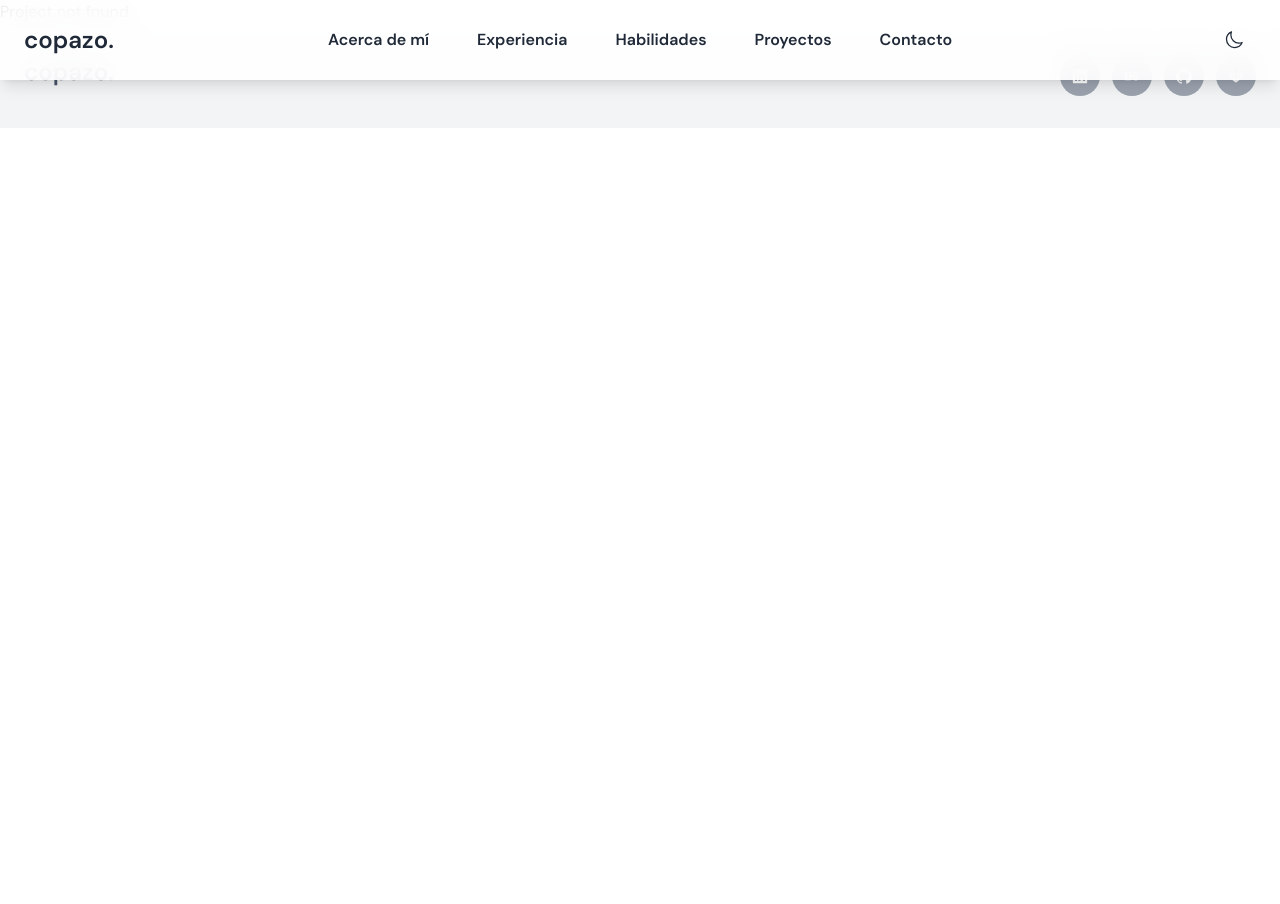
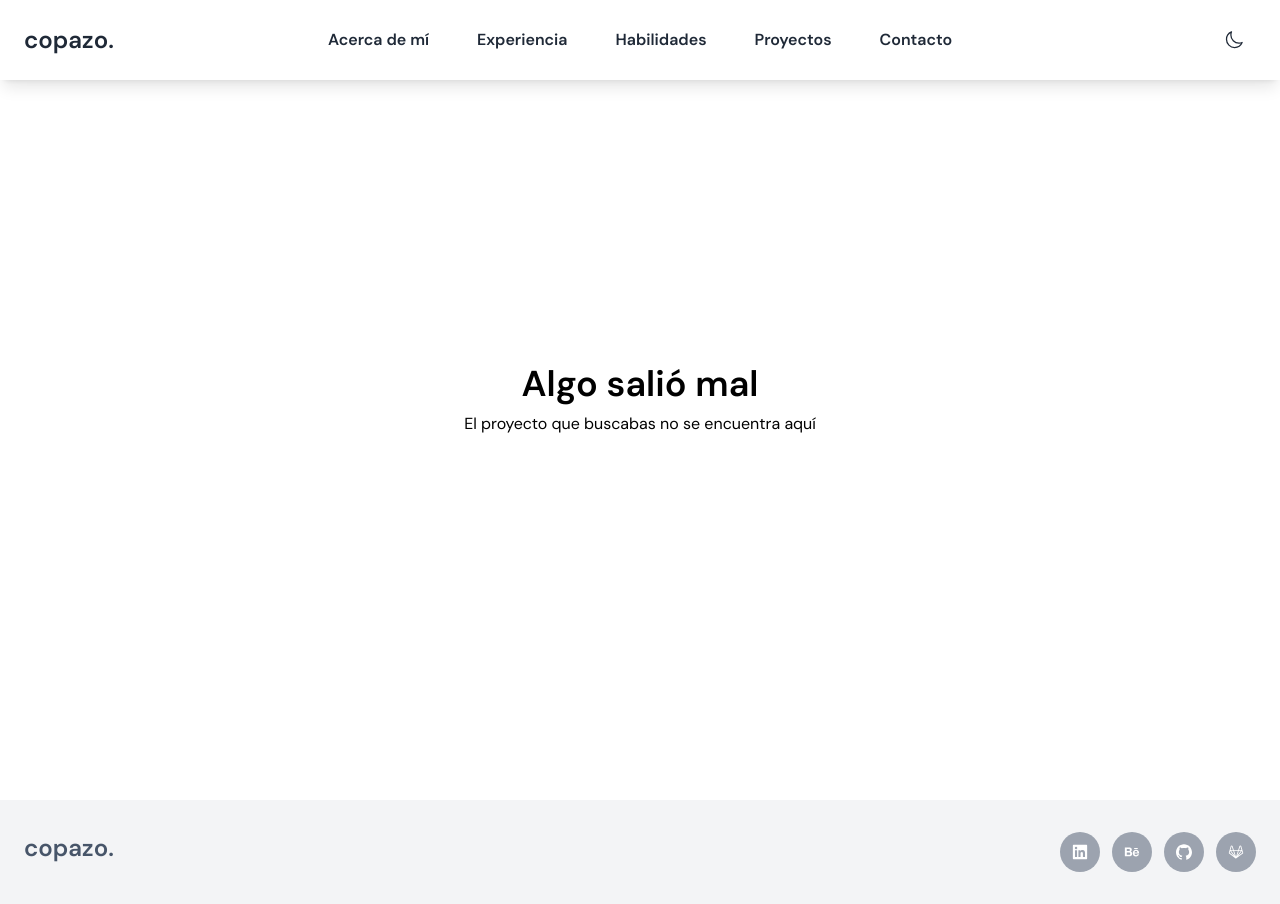
Before and after one commit to carlosopazot/portfolio-next, a Next.js app: page /projects/1 in a window 1280 px wide. Before the commit this address had no page. Before the commit the page ends 800 px from the top, so only its background shows below. Built offline with nearby package versions, Linux system fonts and the light colour scheme.

Commit message:
:sparkles: add not found page

```diff
--- /dev/null
+++ b/src/app/not-found.tsx
@@ -0,0 +1,22 @@
+import BgShape from '@/components/BgShape/BgShape'
+import type { Metadata } from 'next'
+
+export const metadata: Metadata = {
+  title: 'Página no encontrada | Carlos Opazo',
+  description: 'Diseñador UX/UI & Frontend.'
+}
+
+export default function NotFound() {
+  return (
+    <div className='h-screen flex items-center justify-center dark:text-white relative isolate overflow-hidden'>
+      <BgShape />
+      <div className='container mx-auto px-6 py-12'>
+        <div className='flex flex-col justify-center text-center gap-2'>
+          <h1 className='text-4xl font-bold '>Algo salió mal.</h1>
+          <p>La página que buscas no está aquí.</p>
+        </div>
+      </div>
+      <BgShape shape2 />
+    </div>
+  )
+}
--- a/src/app/projects/[id]/page.tsx
+++ b/src/app/projects/[id]/page.tsx
@@ -1,5 +1,3 @@
-// app/projects/[id]/page.tsx
-
 import { projects } from '@/data/projects'
 import type { Metadata } from 'next'
 import Link from 'next/link'
@@ -11,36 +9,40 @@ interface PageProps {
     id: string
   }
 }
-// Generate static params for each project
+
 export async function generateStaticParams() {
   return projects.map((project) => ({
     id: project.id.toString()
   }))
 }
 
-// Generate metadata for each project
 export async function generateMetadata({
   params
 }: PageProps): Promise<Metadata> {
   const id = params.id
   const project = await getProjectData(id)
-  // Add a return statement here
+
   return {
     title: `${project?.title} | Proyectos`
   }
 }
 
-// Fetch data for a specific project
 async function getProjectData(id: string) {
   return projects.find((project) => project.id.toString() === id)
 }
 
-// Page component to render the project
 export default async function ProjectPage({ params }: PageProps) {
   const project = await getProjectData(params.id)
 
   if (!project) {
-    return <div>Project not found</div>
+    return (
+      <div className='h-screen flex flex-col gap-2 justify-center items-center dark:text-white'>
+        <h2 className='font-semibold text-4xl'>Algo salió mal</h2>
+        <h4 className='font-normal'>
+          El proyecto que buscabas no se encuentra aquí
+        </h4>
+      </div>
+    )
   }
 
   return (
--- a/src/data/projects.js
+++ b/src/data/projects.js
@@ -195,7 +195,7 @@ export const projects = [
         id: 'front',
         title: 'Frontend',
         intro:
-          'Mi trabajo consistio en el desarrollo del frontend de la plataforma, plasmando los diseños de la interfaz de usuario en código HTML, CSS y JavaScript.',
+          'Mi trabajo consistio en el desarrollo del frontend de la plataforma, plasmando los diseños de la interfaz de usuario en código utilizando React.js y Bootstrap.',
         images: [Riivi1, Riivi2, Riivi3, Riivi4, Riivi5, Riivi6, Riivi7]
       }
     ]
```
